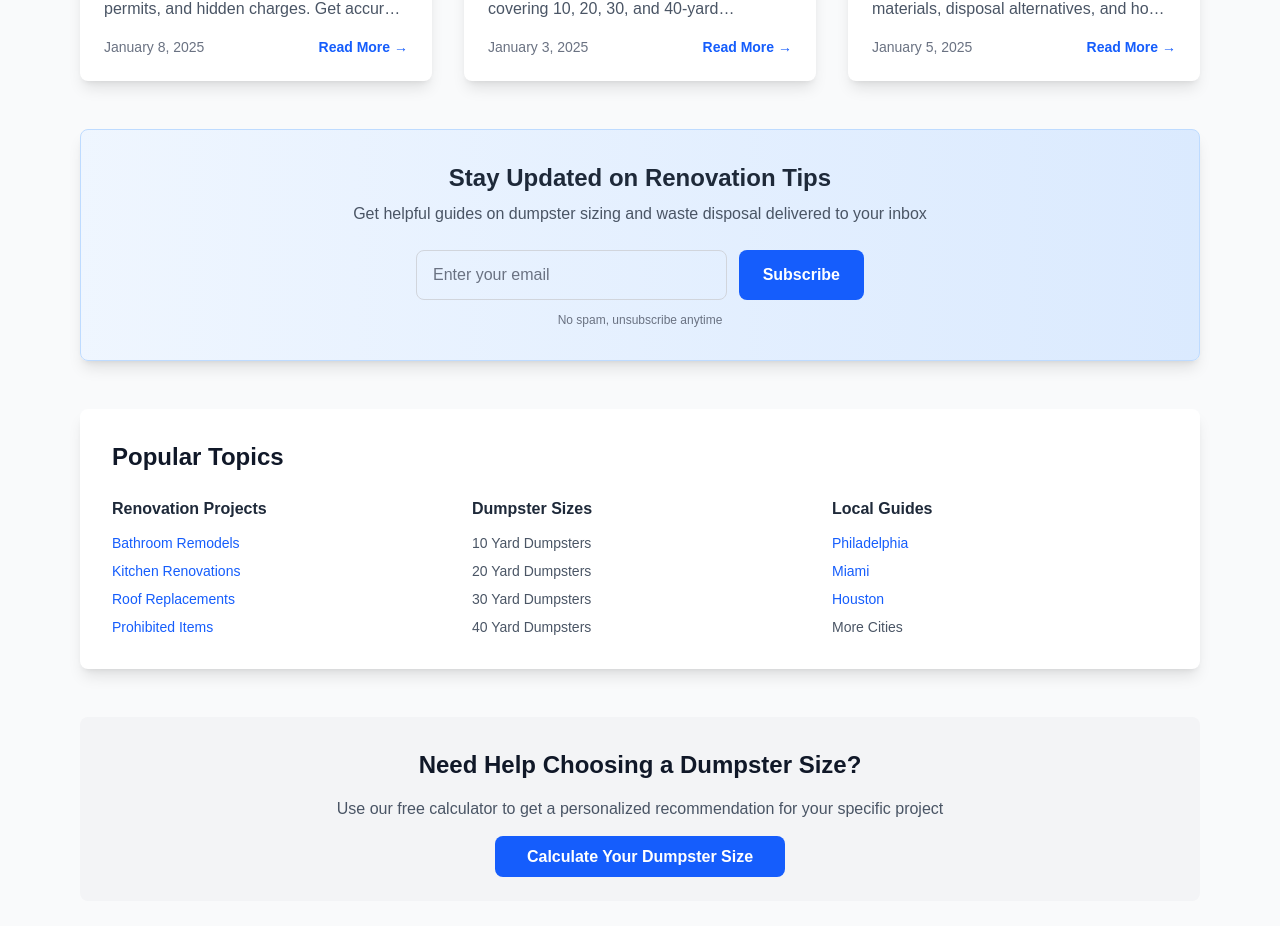
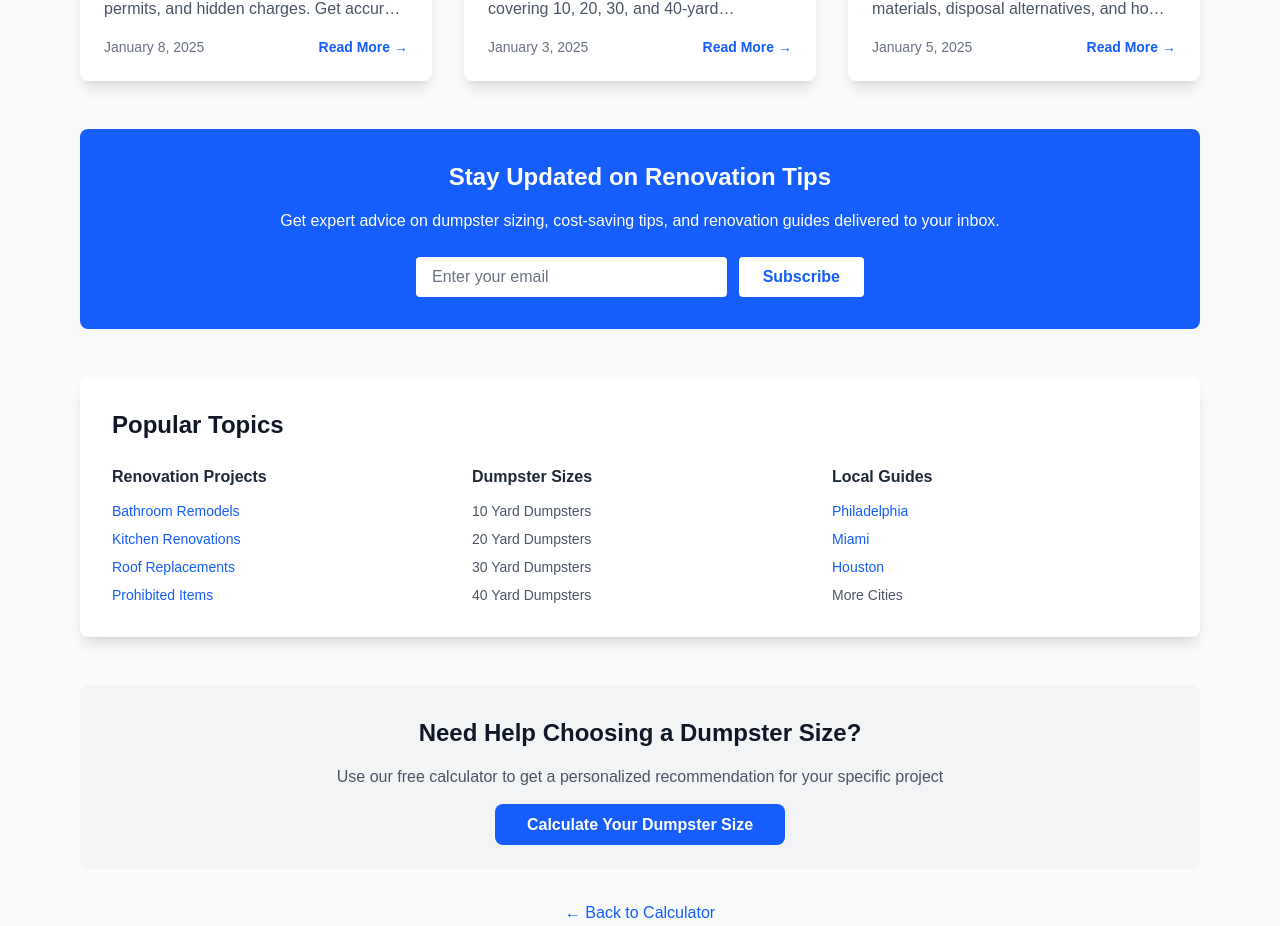
Before and after one commit to modernsitebuilders/dumpster-calculator, a Next.js app: page /blog in a window 1280 px wide. Shown: the part 896-1822 px from the top of the page. Built offline with nearby package versions, Linux system fonts and the light colour scheme.

Commit message:
newsletter

```diff
--- a/app/blog/page.js
+++ b/app/blog/page.js
@@ -152,25 +152,24 @@ export default function BlogIndex() {
           </div>
         </div>
 
-        {/* Newsletter Signup - Much More Readable */}
-<div className="bg-gradient-to-r from-blue-50 to-blue-100 rounded-lg shadow-lg p-8 mb-12 border border-blue-200">
-  <h2 className="text-2xl font-bold mb-2 text-center text-gray-800">Stay Updated on Renovation Tips</h2>
-  <p className="text-center text-gray-600 mb-6">
-    Get helpful guides on dumpster sizing and waste disposal delivered to your inbox
+        {/* Newsletter Signup - Fixed for Readability */}
+<div className="bg-blue-600 rounded-lg p-8 text-center text-white mb-12">
+  <h2 className="text-2xl font-bold mb-4">
+    Stay Updated on Renovation Tips
+  </h2>
+  <p className="mb-6">
+    Get expert advice on dumpster sizing, cost-saving tips, and renovation guides delivered to your inbox.
   </p>
   <div className="max-w-md mx-auto flex gap-3">
     <input
       type="email"
       placeholder="Enter your email"
-      className="flex-1 px-4 py-3 rounded-lg border border-gray-300 text-gray-900 placeholder-gray-500 focus:outline-none focus:ring-2 focus:ring-blue-500 focus:border-blue-500"
+      className="flex-1 px-4 py-2 rounded text-gray-900 placeholder-gray-500 bg-white border-0 focus:outline-none focus:ring-2 focus:ring-white"
     />
-    <button className="bg-blue-600 hover:bg-blue-700 text-white px-6 py-3 rounded-lg font-semibold transition-colors">
+    <button className="bg-white text-blue-600 px-6 py-2 rounded font-semibold hover:bg-gray-100 transition-colors">
       Subscribe
     </button>
   </div>
-  <p className="text-xs text-gray-500 text-center mt-3">
-    No spam, unsubscribe anytime
-  </p>
 </div>
         {/* Popular Topics */}
         <div className="bg-white rounded-lg shadow-lg p-8 mb-12">
```
